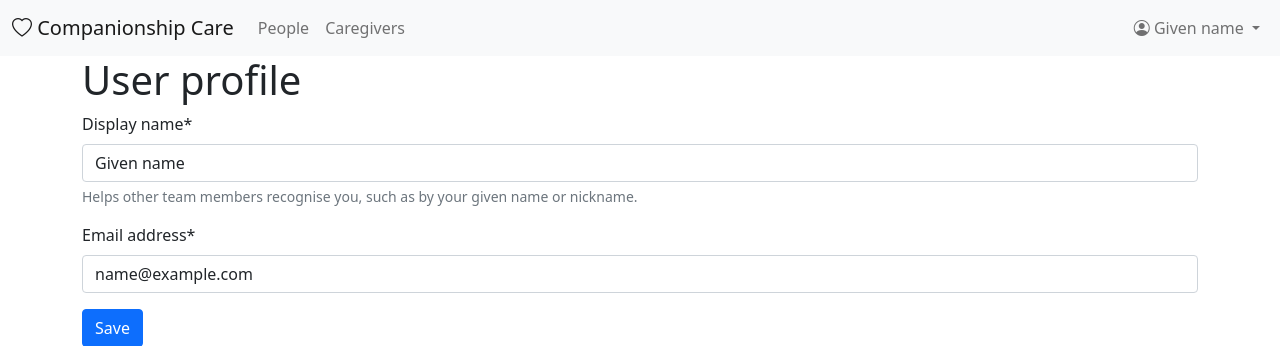
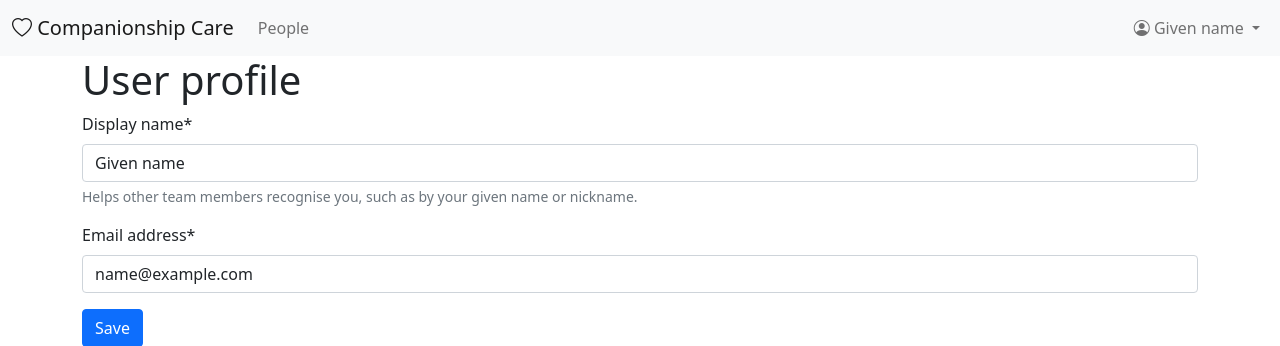
Before and after one commit to GeriLife/companionship, a Django app: page /accounts/profile/ in a window 1280 px wide. Shown: the top 346 px of the page. Run offline with Django 4.2, Linux system fonts and the light colour scheme; the visitor is signed in with stand-in values (Sample User, id 1); some libraries are stand-ins or nearby versions.

Commit message:
Remove "Caregivers" menu item

```diff
--- a/project/templates/navigation.html
+++ b/project/templates/navigation.html
@@ -16,19 +16,13 @@
                         {% translate "People" %}
                     </a>
                 </li>
-
-                <li class="nav-item">
-                    <a href="{% url 'caregiver-list' %}" class="nav-link">
-                        {% translate "Caregivers" %}
-                    </a>
-                </li>
             </ul>
             <ul class="navbar-nav ms-auto mb-2 mb-lg-0">
                 {% if user.is_authenticated %}
                     <li class="nav-item dropdown">
                         <a class="nav-link dropdown-toggle" href="#" id="navbarDropdown" role="button" data-bs-toggle="dropdown" aria-expanded="false">
-                        <i class="bi bi-person-circle"></i>
-                        {{ user.display_name }}
+                            <i class="bi bi-person-circle"></i>
+                            {{ user.display_name }}
                         </a>
                         <ul class="dropdown-menu dropdown-menu-end" aria-labelledby="navbarDropdown">
                             <li class="nav-item">
```
